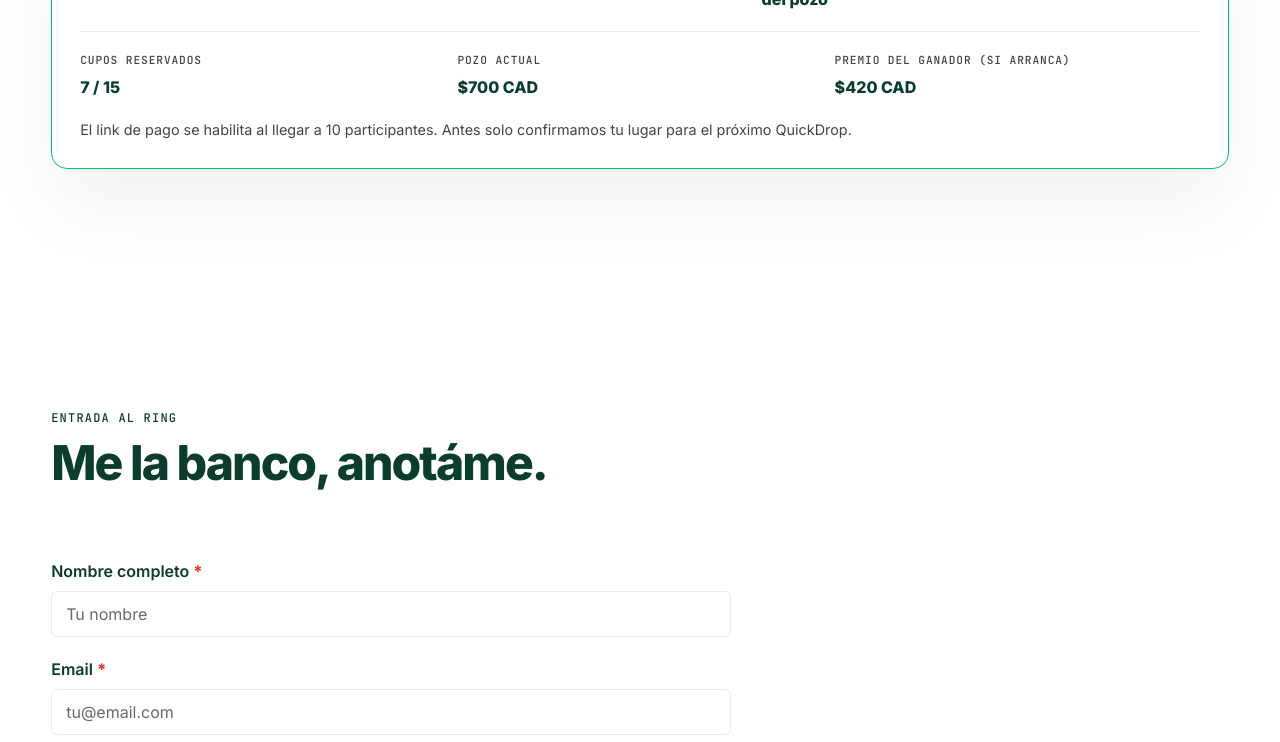
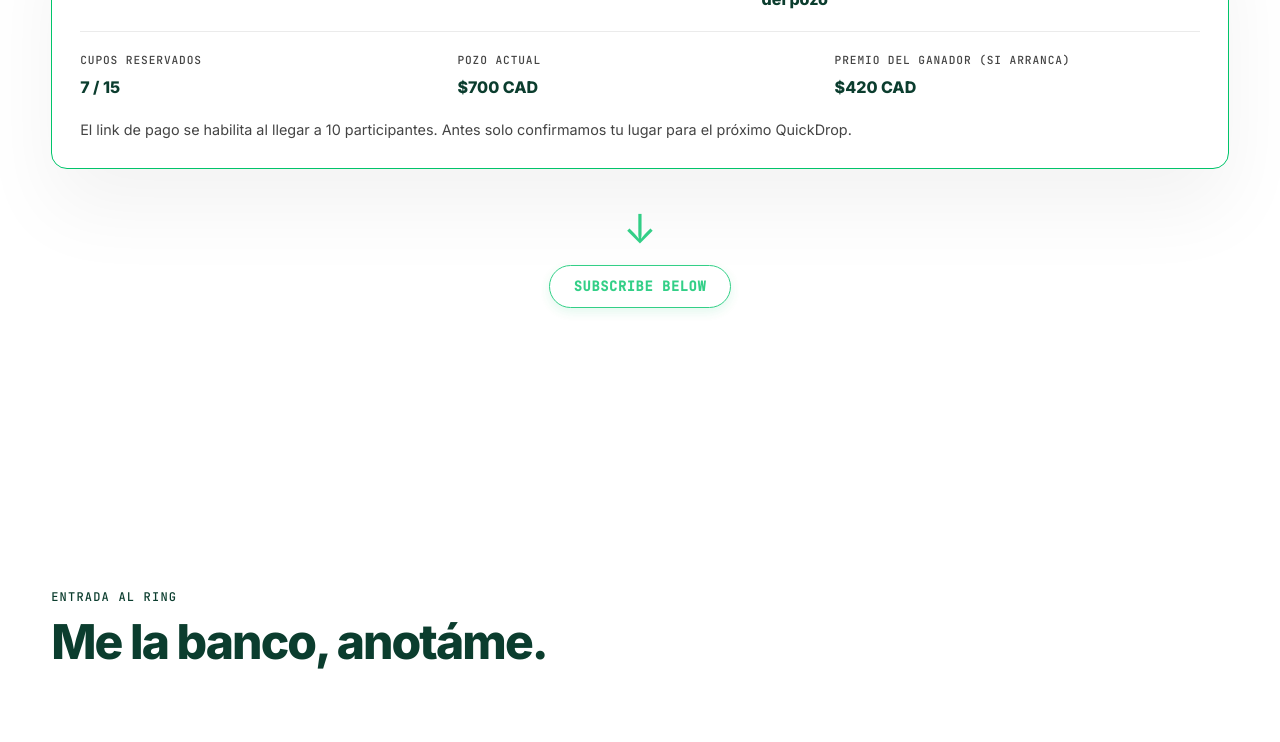
Before and after one commit to Oruga420/vibe_arena, a Next.js app: page /apply in a window 1280 px wide. Shown: the part 805-1547 px from the top of the page. Built offline with nearby package versions, Linux system fonts and the light colour scheme.

Commit message:
Add scroll-to-apply animation and banner

```diff
--- a/app/apply/page.js
+++ b/app/apply/page.js
@@ -1,11 +1,17 @@
 "use client";
 
+import { useRef } from "react";
 import ApplyForm from "../../components/ApplyForm";
 import EntryStatusCard from "../../components/EntryStatusCard";
 import { useLanguage } from "../../components/LanguageProvider";
 
 export default function ApplyPage() {
     const { t } = useLanguage();
+    const formRef = useRef(null);
+
+    const scrollToForm = () => {
+        formRef.current?.scrollIntoView({ behavior: "smooth" });
+    };
 
     return (
         <main>
@@ -21,9 +27,16 @@ export default function ApplyPage() {
 
             <section className="section">
                 <EntryStatusCard note={t("apply.entry.note")} />
+
+                <div className="scroll-indicator" onClick={scrollToForm}>
+                    <div className="scroll-arrow">↓</div>
+                    <div className="scroll-banner">
+                        SUBSCRIBE BELOW
+                    </div>
+                </div>
             </section>
 
-            <section className="section">
+            <section className="section" ref={formRef}>
                 <div className="section-header">
                     <p className="mono">{t("apply.form.label")}</p>
                     <h2>{t("apply.form.title")}</h2>
--- a/app/globals.css
+++ b/app/globals.css
@@ -390,6 +390,56 @@ nav {
   50% {
     opacity: 0.7;
   }
+}
+
+@keyframes bounce-arrow {
+  0%, 20%, 50%, 80%, 100% {
+    transform: translateY(0);
+  }
+  40% {
+    transform: translateY(-10px);
+  }
+  60% {
+    transform: translateY(-5px);
+  }
+}
+
+.scroll-indicator {
+  display: flex;
+  flex-direction: column;
+  align-items: center;
+  justify-content: center;
+  margin: 40px auto;
+  cursor: pointer;
+  opacity: 0.8;
+  transition: opacity 0.3s;
+  width: fit-content;
+}
+
+.scroll-indicator:hover {
+  opacity: 1;
+}
+
+.scroll-arrow {
+  font-size: 2.5rem;
+  color: var(--primary-green);
+  animation: bounce-arrow 2s infinite;
+  line-height: 1;
+}
+
+.scroll-banner {
+  background: var(--surface);
+  border: 1px solid var(--primary-green);
+  padding: 10px 24px;
+  border-radius: 999px;
+  font-family: var(--font-mono);
+  font-size: 0.85rem;
+  margin-top: 16px;
+  color: var(--primary-green);
+  text-transform: uppercase;
+  letter-spacing: 0.05em;
+  box-shadow: 0 4px 12px rgba(0, 196, 106, 0.15);
+  font-weight: 700;
 }
 
 /* Hero */
```
